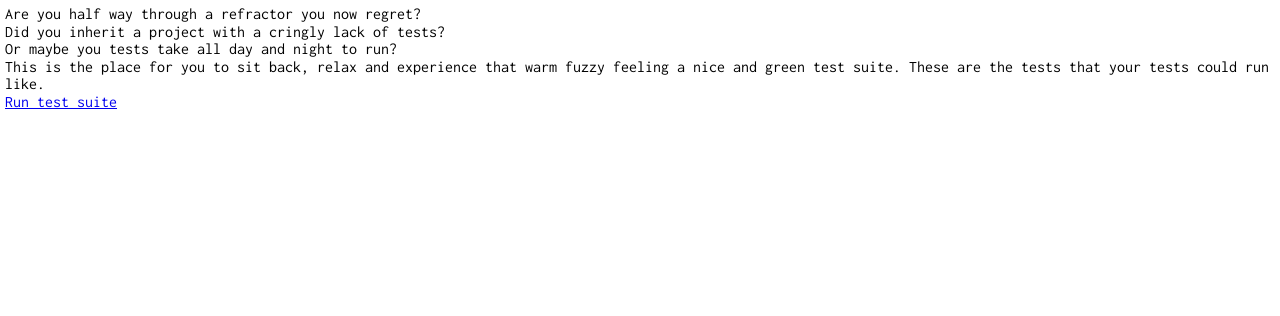
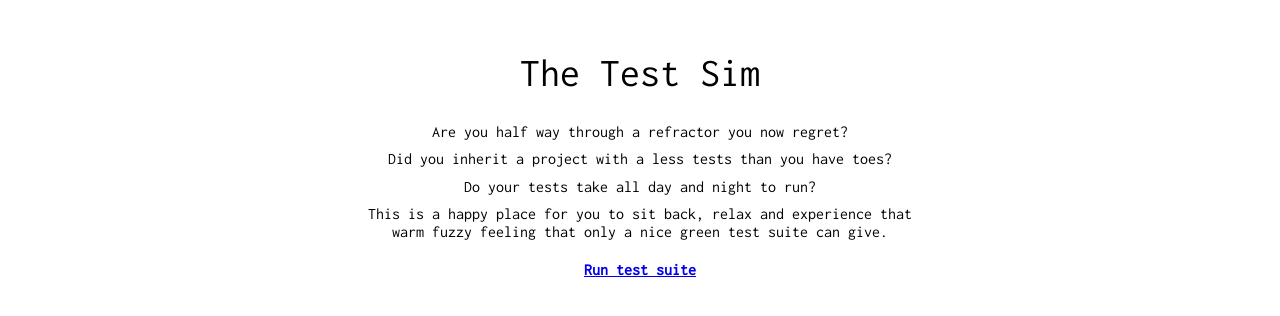
Before and after one commit to zetter/the-test-sim, a plain HTML site: page index.html in a window 1280 px wide. Drawn offline with nearby package versions, Linux system fonts and the light colour scheme; a web font is replaced by a local one.

Commit message:
Styling for homepage

```diff
--- a/index.html
+++ b/index.html
@@ -8,20 +8,21 @@
   <script src="http://ajax.googleapis.com/ajax/libs/jquery/1.6.1/jquery.min.js" type="text/javascript"></script>
   <link href='http://fonts.googleapis.com/css?family=Droid+Sans+Mono&v1' rel='stylesheet' type='text/css'>
   <script src="javascripts/test.js" type="text/javascript"></script>
+  <title>Testing Sim</title>
 </head>
 <body>
   <noscript>You must be running javascript for this page to work.</noscript>
   <div class='intro'>
+    <h1>The Test Sim</h1>
     <ol>
       <li>Are you half way through a refractor you now regret?</li>
-      <li>Did you inherit a project with a cringly lack of tests?</li>
-      <li>Or maybe you tests take all day and night to run?</li>
+      <li>Did you inherit a project with a less tests than you have toes?</li>
+      <li>Do your tests take all day and night to run?</li>
     </ol>
     <p>
-      This is the place for you to sit back, relax and experience that warm fuzzy feeling a nice and green test suite.
-      These are the tests that your tests could run like.
+      This is a happy place for you to sit back, relax and experience that warm fuzzy feeling that only a nice green test suite can give.
     </p>
-    <a href='#' class='run'>Run test suite</a>
+    <a href='#' class='run'><strong>Run test suite</strong></a>
   </div>
 
   <div class='terminal'>
--- a/stylesheets/screen.css
+++ b/stylesheets/screen.css
@@ -2,6 +2,29 @@ body {
   padding: 5px;
   font-family: 'Inconsolata', arial, serif;
   line-height: 1.1em;
+}
+
+strong {
+  font-weight: bold;
+}
+
+h1 {
+  font-size: 40px;
+  margin-bottom: 40px;
+}
+
+p {
+  margin-bottom: 20px;
+}
+
+.intro {
+  margin: 60px auto;
+  width: 550px;
+  text-align: center;
+}
+
+.intro li {
+  margin-bottom: 10px;
 }
 
 .terminal {
```
